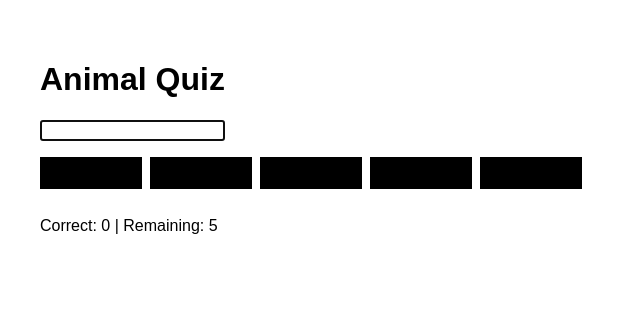
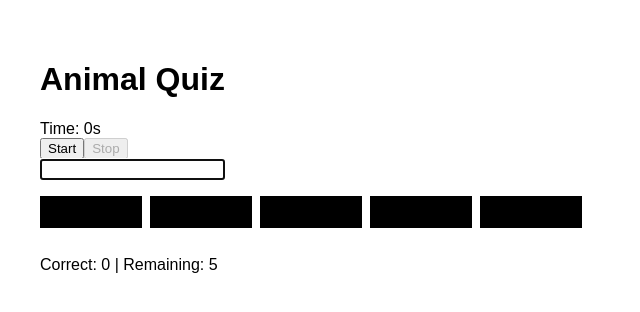
Before and after one commit to ahoff-git/Quizzler, a Next.js app: page / in a window 1280 px wide. Shown: the top 312 px of the page, without its empty margins (0-640 px from the left). Built offline with nearby package versions, Linux system fonts and the light colour scheme.

Commit message:
feat: add timer component

```diff
--- a/app/page.tsx
+++ b/app/page.tsx
@@ -1,6 +1,7 @@
 'use client';
 
 import { useEffect, useRef, useState } from 'react';
+import Timer from '../components/Timer';
 
 const ALL_ANIMALS = [
   'lion',
@@ -50,6 +51,7 @@ export default function Page() {
   return (
     <main>
       <h1>Animal Quiz</h1>
+      <Timer />
       <form onSubmit={handleSubmit}>
         <input
           ref={inputRef}
--- /dev/null
+++ b/components/Timer.tsx
@@ -0,0 +1,35 @@
+'use client';
+
+import { useEffect, useState } from 'react';
+
+export default function Timer() {
+  const [seconds, setSeconds] = useState(0);
+  const [running, setRunning] = useState(false);
+
+  useEffect(() => {
+    let interval: NodeJS.Timeout | undefined;
+    if (running) {
+      interval = setInterval(() => {
+        setSeconds((s) => s + 1);
+      }, 1000);
+    }
+    return () => {
+      if (interval) clearInterval(interval);
+    };
+  }, [running]);
+
+  const start = () => setRunning(true);
+  const stop = () => setRunning(false);
+
+  return (
+    <div>
+      <div>Time: {seconds}s</div>
+      <button onClick={start} disabled={running}>
+        Start
+      </button>
+      <button onClick={stop} disabled={!running}>
+        Stop
+      </button>
+    </div>
+  );
+}
```
